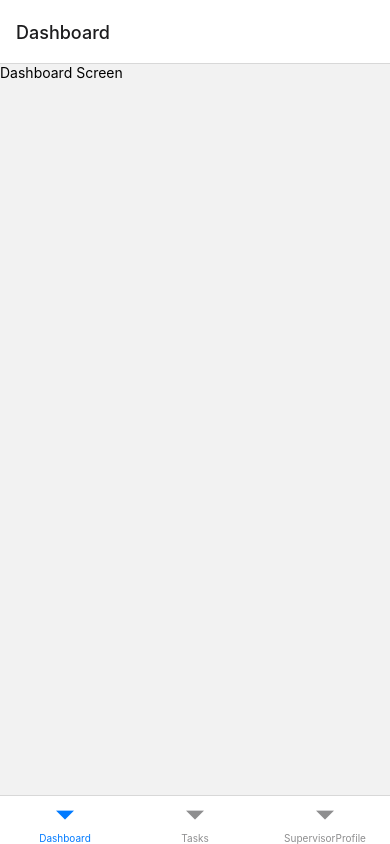
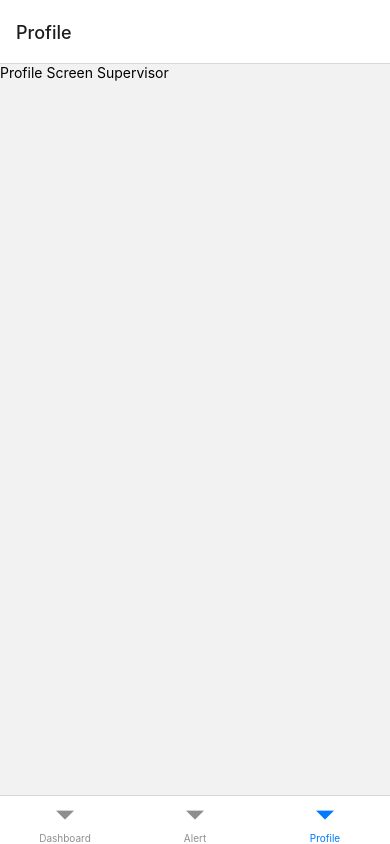
Before and after one commit to rajatchauhan407/safe-frontend, a React Native app: screen /Main in a window 390 px wide. Built offline with nearby package versions, Linux system fonts and the light colour scheme; what @gluestack-ui/themed would draw is missing.

Commit message:
changes in the naming of the screen to correct the routes to the worker

```diff
--- a/navigation/SupervisorNavigator.tsx
+++ b/navigation/SupervisorNavigator.tsx
@@ -10,8 +10,8 @@ const SupervisorNavigator: React.FC = () => {
   return (
     <Tab.Navigator initialRouteName="Profile">
       <Tab.Screen name="Dashboard" component={Dashboard} />
-      <Tab.Screen name="Tasks" component={Alert} />
-      <Tab.Screen name="SupervisorProfile" component={Profile} />
+      <Tab.Screen name="Alert" component={Alert} />
+      <Tab.Screen name="Profile" component={Profile} />
     </Tab.Navigator>
   );
 };
--- a/navigation/WorkerNavigator.tsx
+++ b/navigation/WorkerNavigator.tsx
@@ -9,8 +9,8 @@ const Tab = createBottomTabNavigator();
 const WorkerNavigator: React.FC = () => {
   return (
     <Tab.Navigator>
-      <Tab.Screen name="Tasks" component={Dashboard} />
-      <Tab.Screen name="Schedule" component={Alert} />
+      <Tab.Screen name="Dashboard" component={Dashboard} />
+      <Tab.Screen name="Alert" component={Alert} />
       <Tab.Screen name="Profile" component={Profile} />
     </Tab.Navigator>
   );
--- a/package.json
+++ b/package.json
@@ -23,7 +23,8 @@
     "react-native-gesture-handler": "~2.14.0",
     "react-native-safe-area-context": "4.8.2",
     "react-native-screens": "~3.29.0",
-    "react-native-svg": "^13.14.0"
+    "react-native-svg": "^13.14.0",
+    "@expo/metro-runtime": "~3.1.3"
   },
   "devDependencies": {
     "@babel/core": "^7.20.0",
--- a/screens/Login.tsx
+++ b/screens/Login.tsx
@@ -12,7 +12,7 @@ const LoginScreen: React.FC = () => {
   };
 
   const handleWorkerLogin = () => {
-    navigation.navigate('Main',{screen: 'Tasks'});
+    navigation.navigate('Main',{screen: 'Dashboard'});
   };
 
   return (
--- a/screens/supervisor/Alert.tsx
+++ b/screens/supervisor/Alert.tsx
@@ -1,11 +1,10 @@
-// Example implementation for each screen, you can customize them further as needed
 import React from "react";
 import { View, Text } from "react-native";
 
 const Alert: React.FC = () => {
   return (
     <View>
-      <Text>Alert Screen</Text>
+      <Text>Alert Screen Supervisor</Text>
     </View>
   );
 };
--- a/screens/supervisor/Dashboard.tsx
+++ b/screens/supervisor/Dashboard.tsx
@@ -1,11 +1,10 @@
-// Example implementation for each screen, you can customize them further as needed
 import React from "react";
 import { View, Text } from "react-native";
 
 const Dashboard: React.FC = () => {
   return (
     <View>
-      <Text>Dashboard Screen</Text>
+      <Text>Dashboard Screen Supervisor</Text>
     </View>
   );
 };
--- a/screens/supervisor/Profile.tsx
+++ b/screens/supervisor/Profile.tsx
@@ -1,11 +1,10 @@
-// Example implementation for each screen, you can customize them further as needed
 import React from "react";
 import { View, Text } from "react-native";
 
 const Profile: React.FC = () => {
   return (
     <View>
-      <Text>Profile Screen</Text>
+      <Text>Profile Screen Supervisor</Text>
     </View>
   );
 };
--- a/screens/worker/Alert.tsx
+++ b/screens/worker/Alert.tsx
@@ -1,11 +1,10 @@
-// Example implementation for each screen, you can customize them further as needed
 import React from "react";
 import { View, Text } from "react-native";
 
 const Alert: React.FC = () => {
   return (
     <View>
-      <Text>Alert Screen</Text>
+      <Text>Alert Screen Worker</Text>
     </View>
   );
 };
--- a/screens/worker/Dashboard.tsx
+++ b/screens/worker/Dashboard.tsx
@@ -1,11 +1,10 @@
-// Example implementation for each screen, you can customize them further as needed
 import React from "react";
 import { View, Text } from "react-native";
 
 const Dashboard: React.FC = () => {
   return (
     <View>
-      <Text>Dashboard Screen</Text>
+      <Text>Dashboard Screen Worker</Text>
     </View>
   );
 };
--- a/screens/worker/Profile.tsx
+++ b/screens/worker/Profile.tsx
@@ -1,11 +1,10 @@
-// Example implementation for each screen, you can customize them further as needed
 import React from "react";
 import { View, Text } from "react-native";
 
 const Profile: React.FC = () => {
   return (
     <View>
-      <Text>Profile Screen</Text>
+      <Text>Profile Screen Profile</Text>
     </View>
   );
 };
```
Also changed, not shown: 1 other file (tests, documents, lock files or other folders).
